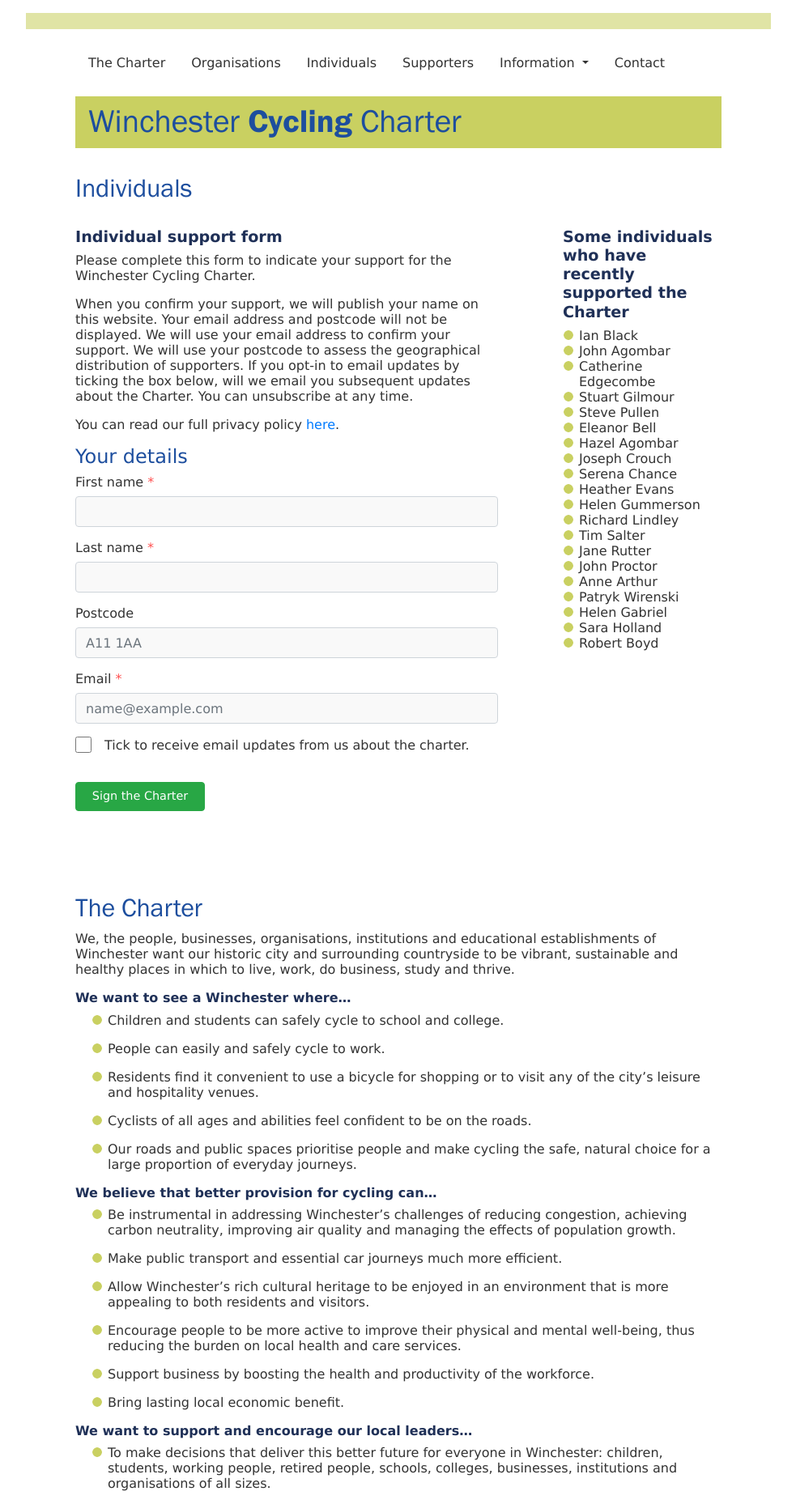
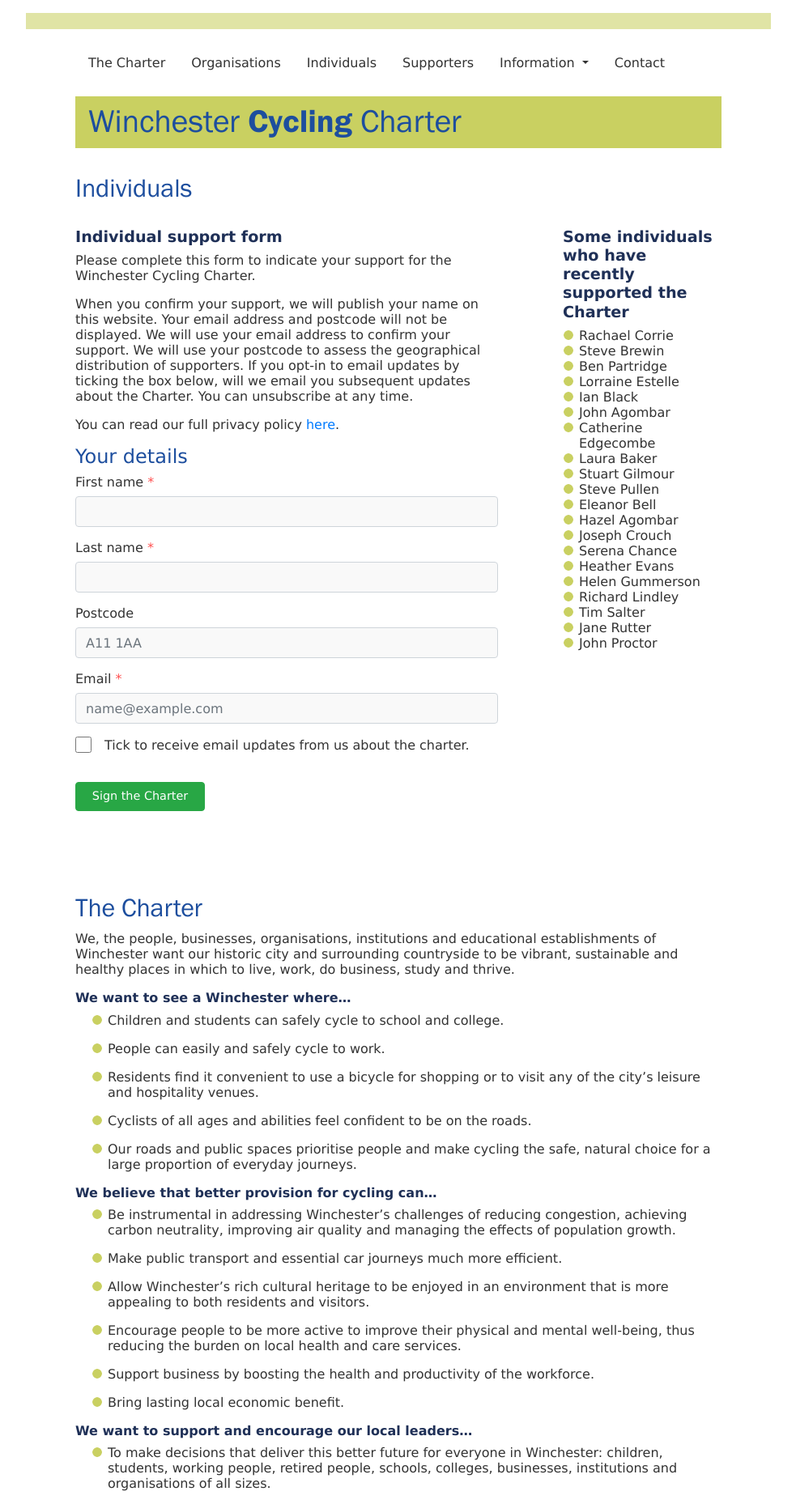
Before and after one commit to winchestercyclingcharter/winchestercyclingcharter.github.io, a Jekyll site: the page built from ind-page.md, in a window 1280 px wide. Shown: the whole page at 81% size, without its empty margins (148-1131 px from the left). Built offline with Jekyll 4.4.1, drawn with Linux system fonts in a browser that asks for light colours; nearby versions of some CDN libraries.

Commit message:
added people

```diff
--- a/_data/people.yml
+++ b/_data/people.yml
@@ -88,3 +88,8 @@ people:
 - { lastname: Black, firstname: Ian, dt: 20210220-142730-763865 }
 - { lastname: Edgecombe, firstname: Catherine, dt: 20210220-133423-768044 }
 - { lastname: Evans, firstname: Heather, dt: 20210220-103624-866932 }
+- { lastname: Partridge, firstname: Ben, dt: 20210220-150109-564856 }
+- { lastname: Brewin, firstname: Steve, dt: 20210220-171535-544871 }
+- { lastname: Estelle , firstname: Lorraine , dt: 20210220-143955-408461 }
+- { lastname: Baker, firstname: Laura, dt: 20210220-131705-110321 }
+- { lastname: Corrie, firstname: Rachael , dt: 20210220-173716-219848 }
```
